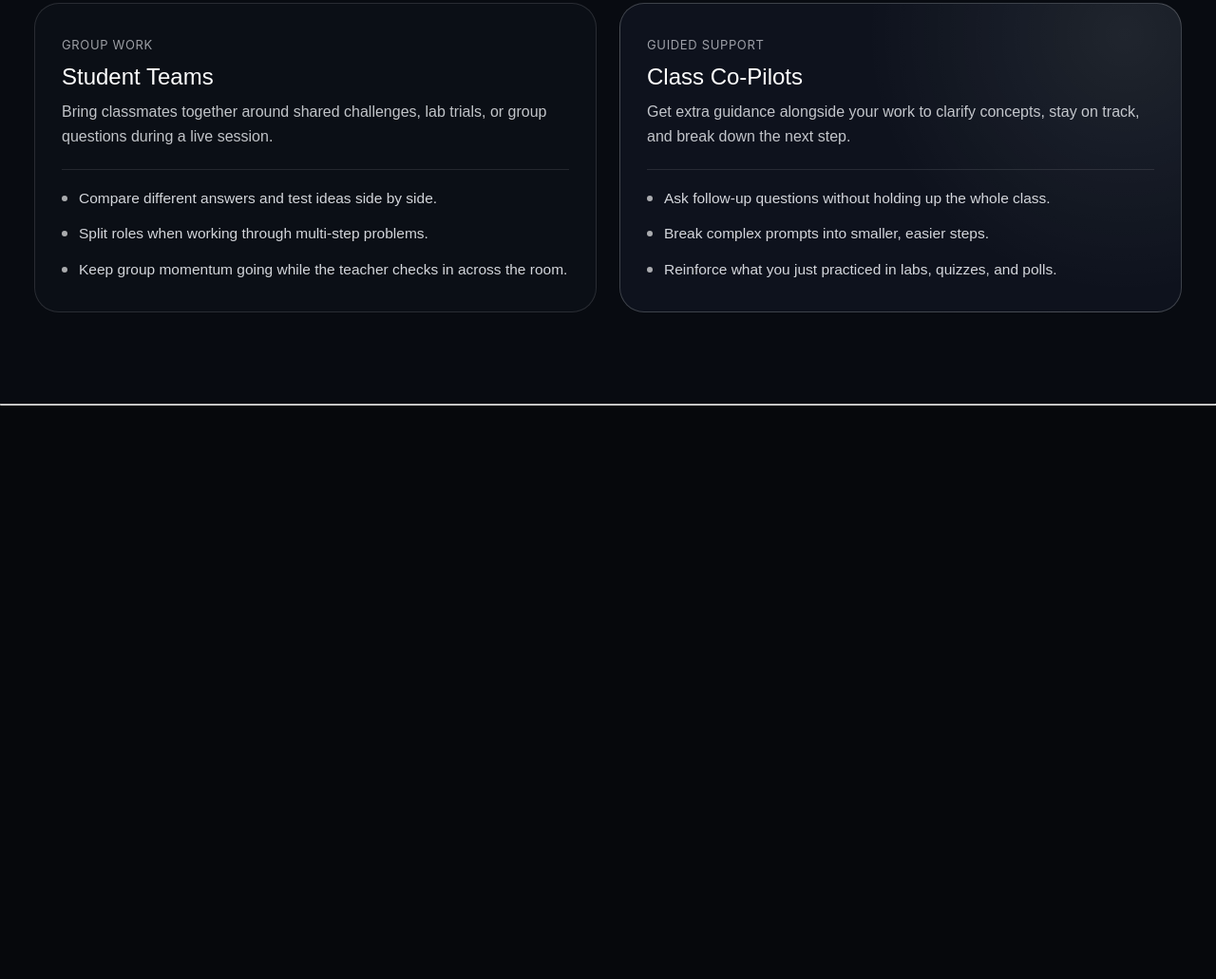
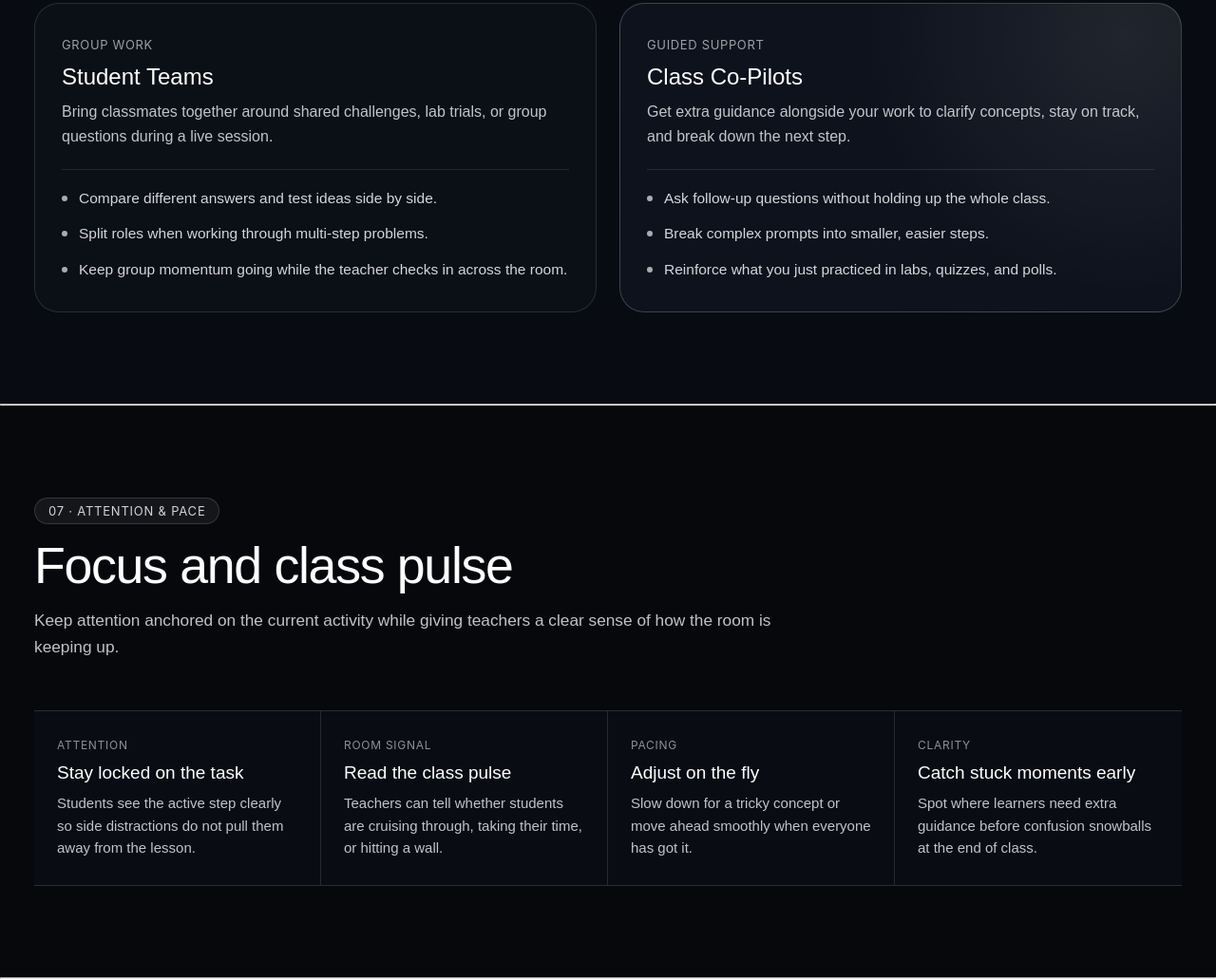
Before and after one commit to explorercosmic7-arch/SkyLabs, a plain HTML site: page Cloudclass.html in a window 1280 px wide. Shown: the part 4492-5523 px from the top of the page at 95% size. Before the commit the page ends 4919 px from the top, so only its background shows below. Drawn offline with nearby package versions, Linux system fonts and the light colour scheme; a web font is replaced by a local one.

Commit message:
Add section 7

```diff
--- a/Cloudclass.html
+++ b/Cloudclass.html
@@ -1919,6 +1919,134 @@
     </div>
   </section>
   <hr>
+  <!-- ============================================================
+       SECTION 7: FOCUS & CLASS PULSE (HORIZONTAL STRIP)
+       ============================================================ -->
+  <style>
+    .sl-cc-pulse-strip {
+      display: grid;
+      grid-template-columns: repeat(4, minmax(0, 1fr));
+      border-top: 1px solid rgba(255, 255, 255, 0.14);
+      border-bottom: 1px solid rgba(255, 255, 255, 0.14);
+      background: rgba(11, 15, 23, 0.72);
+    }
+
+    .sl-cc-pulse-cell {
+      padding: 28px 24px;
+      border-right: 1px solid rgba(255, 255, 255, 0.12);
+      transition: background-color 0.22s ease;
+    }
+
+    .sl-cc-pulse-cell:last-child {
+      border-right: 0;
+    }
+
+    .sl-cc-pulse-cell:hover {
+      background: rgba(255, 255, 255, 0.03);
+    }
+
+    .sl-cc-pulse-tag {
+      display: block;
+      font-size: 12px;
+      font-weight: 400;
+      letter-spacing: 0.06em;
+      text-transform: uppercase;
+      color: rgba(245, 247, 251, 0.56);
+      margin-bottom: 10px;
+    }
+
+    .sl-cc-pulse-title {
+      font-family: 'Google Sans', sans-serif;
+      font-size: 19px;
+      font-weight: 400;
+      line-height: 1.3;
+      color: #ffffff;
+      margin-bottom: 8px;
+    }
+
+    .sl-cc-pulse-desc {
+      font-family: 'Google Sans', sans-serif;
+      font-size: 15px;
+      font-weight: 300;
+      line-height: 1.55;
+      color: var(--sl-text-muted);
+    }
+
+    @media (max-width: 1020px) {
+      .sl-cc-pulse-strip {
+        grid-template-columns: repeat(2, minmax(0, 1fr));
+      }
+      .sl-cc-pulse-cell:nth-child(2) {
+        border-right: 0;
+      }
+      .sl-cc-pulse-cell:nth-child(1),
+      .sl-cc-pulse-cell:nth-child(2) {
+        border-bottom: 1px solid rgba(255, 255, 255, 0.12);
+      }
+    }
+
+    @media (max-width: 600px) {
+      .sl-cc-pulse-strip {
+        grid-template-columns: 1fr;
+      }
+      .sl-cc-pulse-cell {
+        border-right: 0;
+        border-bottom: 1px solid rgba(255, 255, 255, 0.12);
+        padding: 22px 18px;
+      }
+      .sl-cc-pulse-cell:last-child {
+        border-bottom: 0;
+      }
+    }
+  </style>
+
+  <section class="sl-cc-section" id="focus-and-class-pulse" aria-labelledby="slPulseTitle">
+    <div class="sl-cc-container">
+      <div class="sl-cc-header">
+        <span class="sl-cc-eyebrow">07 · Attention &amp; Pace</span>
+        <h2 class="sl-cc-heading" id="slPulseTitle">Focus and class pulse</h2>
+        <p class="sl-cc-lead">
+          Keep attention anchored on the current activity while giving teachers a clear sense of how the room is keeping up.
+        </p>
+      </div>
+
+      <div class="sl-cc-pulse-strip">
+        <div class="sl-cc-pulse-cell">
+          <span class="sl-cc-pulse-tag">Attention</span>
+          <h3 class="sl-cc-pulse-title">Stay locked on the task</h3>
+          <p class="sl-cc-pulse-desc">
+            Students see the active step clearly so side distractions do not pull them away from the lesson.
+          </p>
+        </div>
+
+        <div class="sl-cc-pulse-cell">
+          <span class="sl-cc-pulse-tag">Room Signal</span>
+          <h3 class="sl-cc-pulse-title">Read the class pulse</h3>
+          <p class="sl-cc-pulse-desc">
+            Teachers can tell whether students are cruising through, taking their time, or hitting a wall.
+          </p>
+        </div>
+
+        <div class="sl-cc-pulse-cell">
+          <span class="sl-cc-pulse-tag">Pacing</span>
+          <h3 class="sl-cc-pulse-title">Adjust on the fly</h3>
+          <p class="sl-cc-pulse-desc">
+            Slow down for a tricky concept or move ahead smoothly when everyone has got it.
+          </p>
+        </div>
+
+        <div class="sl-cc-pulse-cell">
+          <span class="sl-cc-pulse-tag">Clarity</span>
+          <h3 class="sl-cc-pulse-title">Catch stuck moments early</h3>
+          <p class="sl-cc-pulse-desc">
+            Spot where learners need extra guidance before confusion snowballs at the end of class.
+          </p>
+        </div>
+      </div>
+    </div>
+  </section>
+
+  <hr>
 
 
 
```
